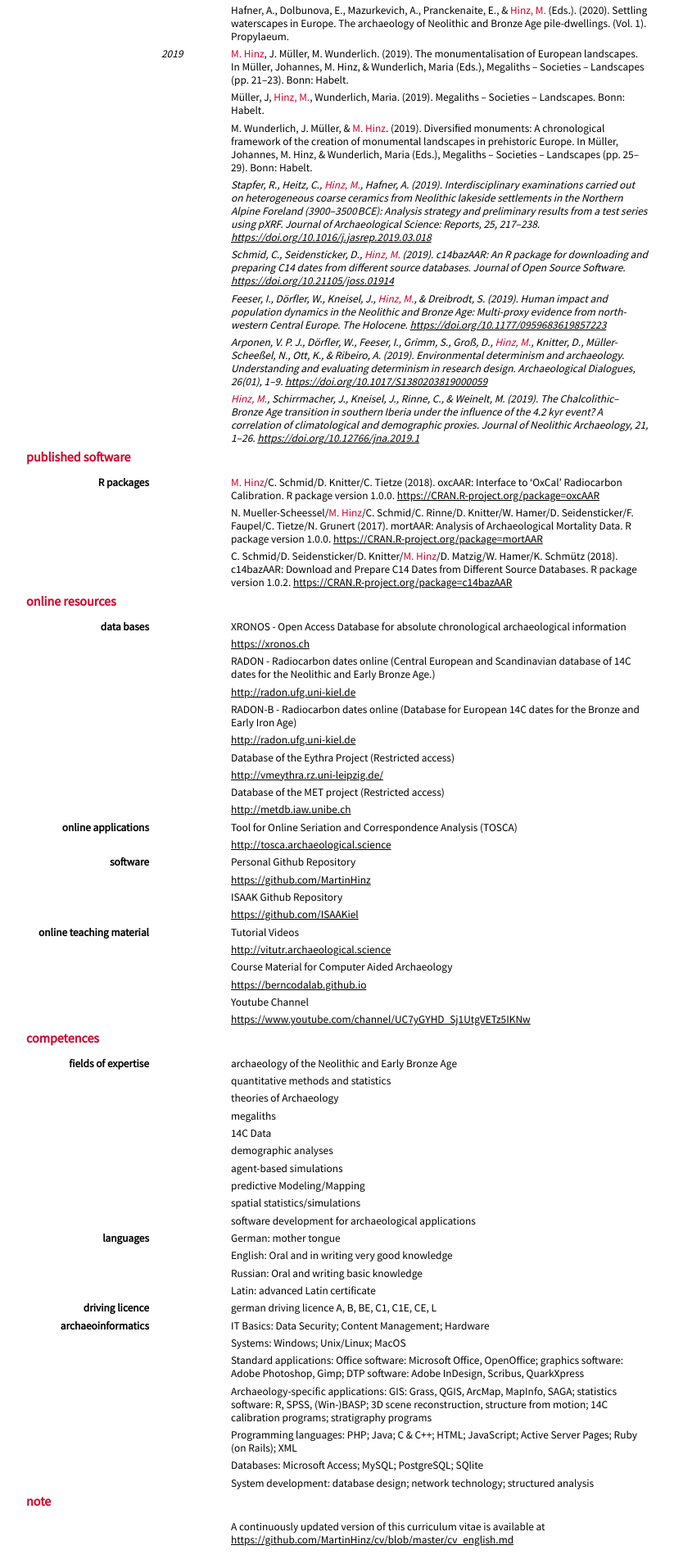
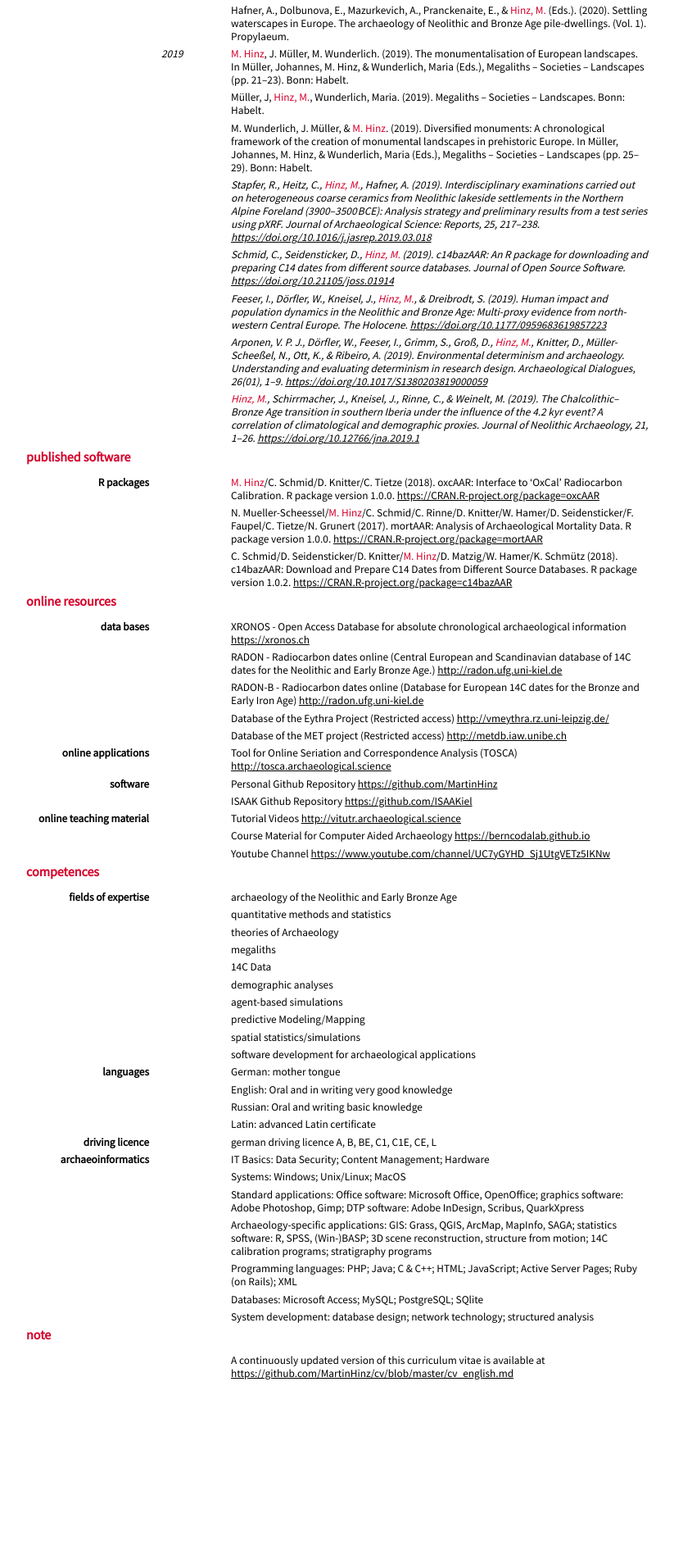
Before and after one commit to MartinHinz/cv, a Jekyll site: the page built from cv_english.md, in a window 1280 px wide. Shown: the part 3109-5011 px from the top of the page at 82% size, without its empty margins (208-1031 px from the left). Built offline with Jekyll 4.4.1, drawn with Linux system fonts in a browser that asks for light colours; nearby versions of some CDN libraries; our own code applies the rules of GitHub Pages for plain Markdown files; after the commit the page ends 4809 px from its top, so only the background shows below that.

```diff
--- a/cv_english.md
+++ b/cv_english.md
@@ -260,37 +260,26 @@ Since 2016
 ## online resources
 ### data bases
 &nbsp;
-: - XRONOS - Open Access Database for absolute chronological archaeological information
-  - [https://xronos.ch](https://xronos.ch)
-- RADON - Radiocarbon dates online (Central European and Scandinavian database of 14C dates for the Neolithic and Early Bronze Age.)
-  - [http://radon.ufg.uni-kiel.de](http://radon.ufg.uni-kiel.de)
-- RADON-B - Radiocarbon dates online (Database for European 14C dates for the Bronze and Early Iron Age)
-  - [http://radon.ufg.uni-kiel.de](http://radon-b.ufg.uni-kiel.de)
-- Database of the Eythra Project (Restricted access)
-  - [http://vmeythra.rz.uni-leipzig.de/](http://vmeythra.rz.uni-leipzig.de/)
-- Database of the MET project (Restricted access)
-  - [http://metdb.iaw.unibe.ch](http://metdb.iaw.unibe.ch)
+: - XRONOS - Open Access Database for absolute chronological archaeological information [https://xronos.ch](https://xronos.ch)
+- RADON - Radiocarbon dates online (Central European and Scandinavian database of 14C dates for the Neolithic and Early Bronze Age.) [http://radon.ufg.uni-kiel.de](http://radon.ufg.uni-kiel.de)
+- RADON-B - Radiocarbon dates online (Database for European 14C dates for the Bronze and Early Iron Age) [http://radon.ufg.uni-kiel.de](http://radon-b.ufg.uni-kiel.de)
+- Database of the Eythra Project (Restricted access) [http://vmeythra.rz.uni-leipzig.de/](http://vmeythra.rz.uni-leipzig.de/)
+- Database of the MET project (Restricted access) [http://metdb.iaw.unibe.ch](http://metdb.iaw.unibe.ch)
 
 ### online applications
 &nbsp;
-: - Tool for Online Seriation and Correspondence Analysis (TOSCA)
-  - [http://tosca.archaeological.science](http://tosca.archaeological.science)
+: - Tool for Online Seriation and Correspondence Analysis (TOSCA) [http://tosca.archaeological.science](http://tosca.archaeological.science)
 
 ### software
 &nbsp;
-: - Personal Github Repository
-  - [https://github.com/MartinHinz](https://github.com/MartinHinz)
-- ISAAK Github Repository
-  - [https://github.com/ISAAKiel](https://github.com/ISAAKiel)
+: - Personal Github Repository [https://github.com/MartinHinz](https://github.com/MartinHinz)
+- ISAAK Github Repository [https://github.com/ISAAKiel](https://github.com/ISAAKiel)
 
 ### online teaching material
 &nbsp;
-: - Tutorial Videos
-  - [http://vitutr.archaeological.science](http://vitutr.archaeological.science)
-- Course Material for Computer Aided Archaeology
-  - [https://berncodalab.github.io](https://berncodalab.github.io/)
-- Youtube Channel
-  - [https://www.youtube.com/channel/UC7yGYHD_Sj1UtgVETz5IKNw](https://www.youtube.com/channel/UC7yGYHD_Sj1UtgVETz5IKNw)
+: - Tutorial Videos [http://vitutr.archaeological.science](http://vitutr.archaeological.science)
+- Course Material for Computer Aided Archaeology [https://berncodalab.github.io](https://berncodalab.github.io/)
+- Youtube Channel [https://www.youtube.com/channel/UC7yGYHD_Sj1UtgVETz5IKNw](https://www.youtube.com/channel/UC7yGYHD_Sj1UtgVETz5IKNw)
 
 <div class="pagebreak"> </div>
 
```
